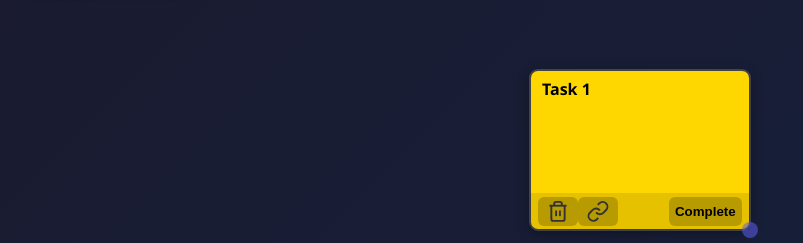
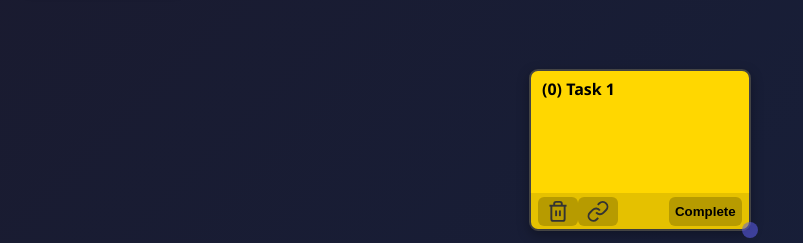
Before and after one commit to rprtr258/tooda, a Vue app: page / in a window 1280 px wide. Both pictures are taken after a click on the button 130 px from the left and 57 px from the top of the page. Shown: the part 250-493 px from the top of the page, without its empty margins (0-803 px from the left). Built offline with nearby package versions, Linux system fonts and the light colour scheme.

Commit message:
master: add levels

```diff
--- a/src/App.vue
+++ b/src/App.vue
@@ -25,7 +25,6 @@ import {
   download,
   invert,
   load,
-  Mat3,
   translate,
   Vec2,
 } from './common';
@@ -40,6 +39,7 @@ const {
   viewReset,
   zoom,
   serializer,
+  level,
 } = useDB();
 
 const svg = useTemplateRef('dag-svg');
@@ -367,6 +367,7 @@ const viewbox = computed(() => {
               class="task-header"
               v-on:dblclick="() => (state.editTaskID = task.id)"
             >
+              ({{ level.get(task.id) }})
               {{ task.title }}
             </div>
             <div class="task-actions">
--- a/src/composables/db.ts
+++ b/src/composables/db.ts
@@ -213,6 +213,35 @@ export function useDB() {
     db.value.view = compose(db.value.view, invert(tr), scale(coeff), tr);
   }
 
+  const level = computed(() => {
+    const allIDs = new Set<TaskID>([...db.value.tasks.keys()]);
+    const depIDs = new Set<TaskID>(
+      [...db.value.tasks.values()].flatMap((t) => t.dependencies),
+    );
+    const roots = allIDs.difference(depIDs);
+    let frontier = [...roots];
+    const levels = new Map<TaskID, number>();
+    for (const id of roots) {
+      levels.set(id, 0);
+    }
+    while (frontier.length > 0) {
+      const newFrontier = new Set<TaskID>();
+      for (const id of frontier) {
+        const level = levels.get(id)!;
+        const task = db.value.tasks.get(id)!;
+        for (const dep of task.dependencies) {
+          if (levels.has(dep) && levels.get(dep)! >= level + 1) {
+            continue;
+          }
+          newFrontier.add(dep);
+          levels.set(dep, level + 1);
+        }
+      }
+      frontier = [...newFrontier];
+    }
+    return levels;
+  });
+
   return {
     db,
     edgesCoords,
@@ -222,5 +251,6 @@ export function useDB() {
     viewReset,
     zoom,
     serializer,
+    level,
   };
 }
```
